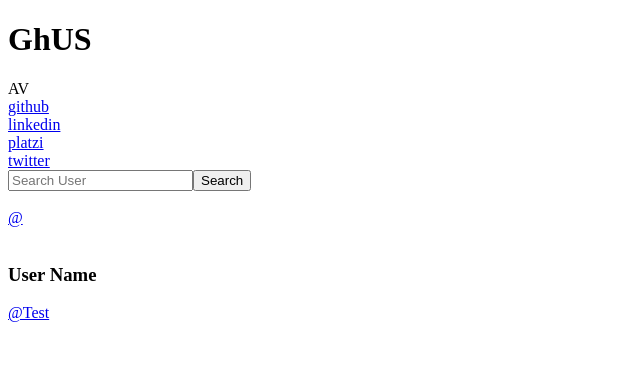
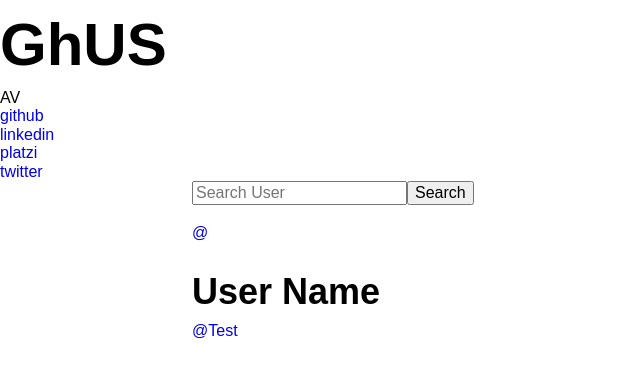
Before and after one commit to VCAngel/GH_User_Search, a React (Create React App) app: page / in a window 1280 px wide. Shown: the top 376 px of the page, without its empty margins (0-640 px from the left). Built offline with nearby package versions, Linux system fonts and the light colour scheme.

Commit message:
Initial styling done

```diff
--- a/src/App.jsx
+++ b/src/App.jsx
@@ -3,6 +3,7 @@
 import reportWebVitals from './ReportWebVitals';
 import Navbar from './components/navbar/Navbar';
 import Container from './components/container/Container';
+import './scss/app.scss';
 
 ReactDOM.render(
     <React.StrictMode>
--- /dev/null
+++ b/src/scss/app.scss
@@ -0,0 +1,8 @@
+@import "./base/normalize";
+@import url('https://fonts.googleapis.com/css2?family=Nunito+Sans:wght@200;300;400;700;900&display=swap');
+@import "./base/vars";
+@import "./base/mixins";
+@import "./base/init";
+@import "./base/utils";
+
+@import "./styles/navbar";
--- /dev/null
+++ b/src/scss/base/_init.scss
@@ -0,0 +1,74 @@
+html {
+    font-size: 62.5%;
+    //* Overrides REM sizing
+    //->16px * 62.5% = 10px
+    box-sizing: border-box;
+    height: 100%;
+}
+
+*,
+*::before,
+*::after {
+    box-sizing: inherit;
+}
+
+body {
+    font-size: 1.6rem;
+    font-family: $font;
+    font-weight: $light;
+    height: 100%;
+}
+
+img {
+    max-width: 100%;
+}
+
+h1,
+h2,
+h3,
+h4 {
+    margin: 1rem 0;
+}
+
+h1 {
+    font-size: 6rem;
+    font-weight: $extraBold;
+}
+
+h2 {
+    font-size: 4.4rem;
+    font-weight: $bold;
+}
+
+h3 {
+    font-size: 3.6rem;
+}
+
+h4 {
+    font-size: 2.8rem;
+}
+
+p {
+    line-height: 2;
+    font-size: 1.8rem;
+}
+a {
+    text-decoration: none;
+}
+
+.container {
+    width: 100rem;
+    max-width: 85%;
+    margin: 0 auto;
+
+    @include mobile {
+        max-width: 80%;
+    }
+    @include desktop {
+        max-width: 70%;
+    }
+}
+
+#root {
+    height: 100%;
+}
--- /dev/null
+++ b/src/scss/base/_mixins.scss
@@ -0,0 +1,35 @@
+@mixin sm-mobile {
+    @media (min-width: $sm-mobile) {
+        @content;
+    }
+}
+
+@mixin mobile {
+    @media (min-width: $mobile) {
+        @content;
+    }
+}
+
+@mixin tablet {
+    @media (min-width: $tablet) {
+        @content;
+    }
+}
+
+@mixin desktop {
+    @media (min-width: $desktop) {
+        @content;
+    }
+}
+
+@mixin lg-desktop {
+    @media (min-width: $lg-desktop) {
+        @content;
+    }
+}
+
+@mixin gridDisplay($columns, $gap) {
+    display: grid;
+    grid-template-columns: repeat($columns, 1fr);
+    gap: $gap;
+}
--- /dev/null
+++ b/src/scss/base/_normalize.scss
@@ -0,0 +1,351 @@
+/*! normalize.css v8.0.1 | MIT License | github.com/necolas/normalize.css */
+
+/* Document
+   ========================================================================== */
+
+/**
+ * 1. Correct the line height in all browsers.
+ * 2. Prevent adjustments of font size after orientation changes in iOS.
+ */
+
+html {
+    line-height: 1.15; /* 1 */
+    -webkit-text-size-adjust: 100%; /* 2 */
+}
+
+/* Sections
+     ========================================================================== */
+
+/**
+   * Remove the margin in all browsers.
+   */
+
+body {
+    margin: 0;
+}
+
+/**
+   * Render the `main` element consistently in IE.
+   */
+
+main {
+    display: block;
+}
+
+/**
+   * Correct the font size and margin on `h1` elements within `section` and
+   * `article` contexts in Chrome, Firefox, and Safari.
+   */
+
+h1 {
+    font-size: 2em;
+    margin: 0.67em 0;
+}
+
+/* Grouping content
+     ========================================================================== */
+
+/**
+   * 1. Add the correct box sizing in Firefox.
+   * 2. Show the overflow in Edge and IE.
+   */
+
+hr {
+    box-sizing: content-box; /* 1 */
+    height: 0; /* 1 */
+    overflow: visible; /* 2 */
+}
+
+/**
+   * 1. Correct the inheritance and scaling of font size in all browsers.
+   * 2. Correct the odd `em` font sizing in all browsers.
+   */
+
+pre {
+    font-family: monospace, monospace; /* 1 */
+    font-size: 1em; /* 2 */
+}
+
+/* Text-level semantics
+     ========================================================================== */
+
+/**
+   * Remove the gray background on active links in IE 10.
+   */
+
+a {
+    background-color: transparent;
+}
+
+/**
+   * 1. Remove the bottom border in Chrome 57-
+   * 2. Add the correct text decoration in Chrome, Edge, IE, Opera, and Safari.
+   */
+
+abbr[title] {
+    border-bottom: none; /* 1 */
+    text-decoration: underline; /* 2 */
+    text-decoration: underline dotted; /* 2 */
+}
+
+/**
+   * Add the correct font weight in Chrome, Edge, and Safari.
+   */
+
+b,
+strong {
+    font-weight: bolder;
+}
+
+/**
+   * 1. Correct the inheritance and scaling of font size in all browsers.
+   * 2. Correct the odd `em` font sizing in all browsers.
+   */
+
+code,
+kbd,
+samp {
+    font-family: monospace, monospace; /* 1 */
+    font-size: 1em; /* 2 */
+}
+
+/**
+   * Add the correct font size in all browsers.
+   */
+
+small {
+    font-size: 80%;
+}
+
+/**
+   * Prevent `sub` and `sup` elements from affecting the line height in
+   * all browsers.
+   */
+
+sub,
+sup {
+    font-size: 75%;
+    line-height: 0;
+    position: relative;
+    vertical-align: baseline;
+}
+
+sub {
+    bottom: -0.25em;
+}
+
+sup {
+    top: -0.5em;
+}
+
+/* Embedded content
+     ========================================================================== */
+
+/**
+   * Remove the border on images inside links in IE 10.
+   */
+
+img {
+    border-style: none;
+}
+
+/* Forms
+     ========================================================================== */
+
+/**
+   * 1. Change the font styles in all browsers.
+   * 2. Remove the margin in Firefox and Safari.
+   */
+
+button,
+input,
+optgroup,
+select,
+textarea {
+    font-family: inherit; /* 1 */
+    font-size: 100%; /* 1 */
+    line-height: 1.15; /* 1 */
+    margin: 0; /* 2 */
+}
+
+/**
+   * Show the overflow in IE.
+   * 1. Show the overflow in Edge.
+   */
+
+button,
+input {
+    /* 1 */
+    overflow: visible;
+}
+
+/**
+   * Remove the inheritance of text transform in Edge, Firefox, and IE.
+   * 1. Remove the inheritance of text transform in Firefox.
+   */
+
+button,
+select {
+    /* 1 */
+    text-transform: none;
+}
+
+/**
+   * Correct the inability to style clickable types in iOS and Safari.
+   */
+
+button,
+[type="button"],
+[type="reset"],
+[type="submit"] {
+    -webkit-appearance: button;
+}
+
+/**
+   * Remove the inner border and padding in Firefox.
+   */
+
+button::-moz-focus-inner,
+[type="button"]::-moz-focus-inner,
+[type="reset"]::-moz-focus-inner,
+[type="submit"]::-moz-focus-inner {
+    border-style: none;
+    padding: 0;
+}
+
+/**
+   * Restore the focus styles unset by the previous rule.
+   */
+
+button:-moz-focusring,
+[type="button"]:-moz-focusring,
+[type="reset"]:-moz-focusring,
+[type="submit"]:-moz-focusring {
+    outline: 1px dotted ButtonText;
+}
+
+/**
+   * Correct the padding in Firefox.
+   */
+
+fieldset {
+    padding: 0.35em 0.75em 0.625em;
+}
+
+/**
+   * 1. Correct the text wrapping in Edge and IE.
+   * 2. Correct the color inheritance from `fieldset` elements in IE.
+   * 3. Remove the padding so developers are not caught out when they zero out
+   *    `fieldset` elements in all browsers.
+   */
+
+legend {
+    box-sizing: border-box; /* 1 */
+    color: inherit; /* 2 */
+    display: table; /* 1 */
+    max-width: 100%; /* 1 */
+    padding: 0; /* 3 */
+    white-space: normal; /* 1 */
+}
+
+/**
+   * Add the correct vertical alignment in Chrome, Firefox, and Opera.
+   */
+
+progress {
+    vertical-align: baseline;
+}
+
+/**
+   * Remove the default vertical scrollbar in IE 10+.
+   */
+
+textarea {
+    overflow: auto;
+}
+
+/**
+   * 1. Add the correct box sizing in IE 10.
+   * 2. Remove the padding in IE 10.
+   */
+
+[type="checkbox"],
+[type="radio"] {
+    box-sizing: border-box; /* 1 */
+    padding: 0; /* 2 */
+}
+
+/**
+   * Correct the cursor style of increment and decrement buttons in Chrome.
+   */
+
+[type="number"]::-webkit-inner-spin-button,
+[type="number"]::-webkit-outer-spin-button {
+    height: auto;
+}
+
+/**
+   * 1. Correct the odd appearance in Chrome and Safari.
+   * 2. Correct the outline style in Safari.
+   */
+
+[type="search"] {
+    -webkit-appearance: textfield; /* 1 */
+    outline-offset: -2px; /* 2 */
+}
+
+/**
+   * Remove the inner padding in Chrome and Safari on macOS.
+   */
+
+[type="search"]::-webkit-search-decoration {
+    -webkit-appearance: none;
+}
+
+/**
+   * 1. Correct the inability to style clickable types in iOS and Safari.
+   * 2. Change font properties to `inherit` in Safari.
+   */
+
+::-webkit-file-upload-button {
+    -webkit-appearance: button; /* 1 */
+    font: inherit; /* 2 */
+}
+
+/* Interactive
+     ========================================================================== */
+
+/*
+   * Add the correct display in Edge, IE 10+, and Firefox.
+   */
+
+details {
+    display: block;
+}
+
+/*
+   * Add the correct display in all browsers.
+   */
+
+summary {
+    display: list-item;
+}
+
+/* Misc
+     ========================================================================== */
+
+/**
+   * Add the correct display in IE 10+.
+   */
+
+template {
+    display: none;
+}
+
+/**
+   * Add the correct display in IE 10.
+   */
+
+[hidden] {
+    display: none;
+}
--- /dev/null
+++ b/src/scss/base/_utils.scss
@@ -0,0 +1 @@
+//! Add usefull utils
--- /dev/null
+++ b/src/scss/base/_vars.scss
@@ -0,0 +1,25 @@
+//* Colors
+$primaryDark: #24292d;
+$secondaryDark: #2b3137;
+$primaryLight: #ffffff;
+$ghGreen: #2fbb4f;
+$ghBlue: #0d74e7;
+
+//* Breakpoints
+$sm-mobile: 480px;
+$mobile: 576px;
+$tablet: 768px;
+$desktop: 1200px;
+$lg-desktop: 1440px;
+
+//* Fonts
+$font: "Nunita Sans", sans-serif;
+
+//* Font weights
+$extraLight: 200;
+$light: 300;
+$regular: 400;
+$bold: 700;
+$extraBold: 900;
+
+//* Other
--- a/webpack.config.js
+++ b/webpack.config.js
@@ -4,7 +4,7 @@
 module.exports = {
     entry: "./src/App.jsx",
     output: {
-        filename: "[name].[fullhash].bundle.js",
+        filename: "bundle.[fullhash].js",
         path: path.resolve(__dirname, "public"),
     },
     plugins: [
@@ -28,7 +28,7 @@
                 use: ["style-loader", "css-loader", "sass-loader"],
             },
             {
-                test: /\.s[ac]ss/i,
+                test: /\.s[ac]ss$/i,
                 use: ["style-loader", "css-loader", "sass-loader"],
             },
             {
```
Also changed, not shown: src/scss/styles/_navbar.scss (added).
